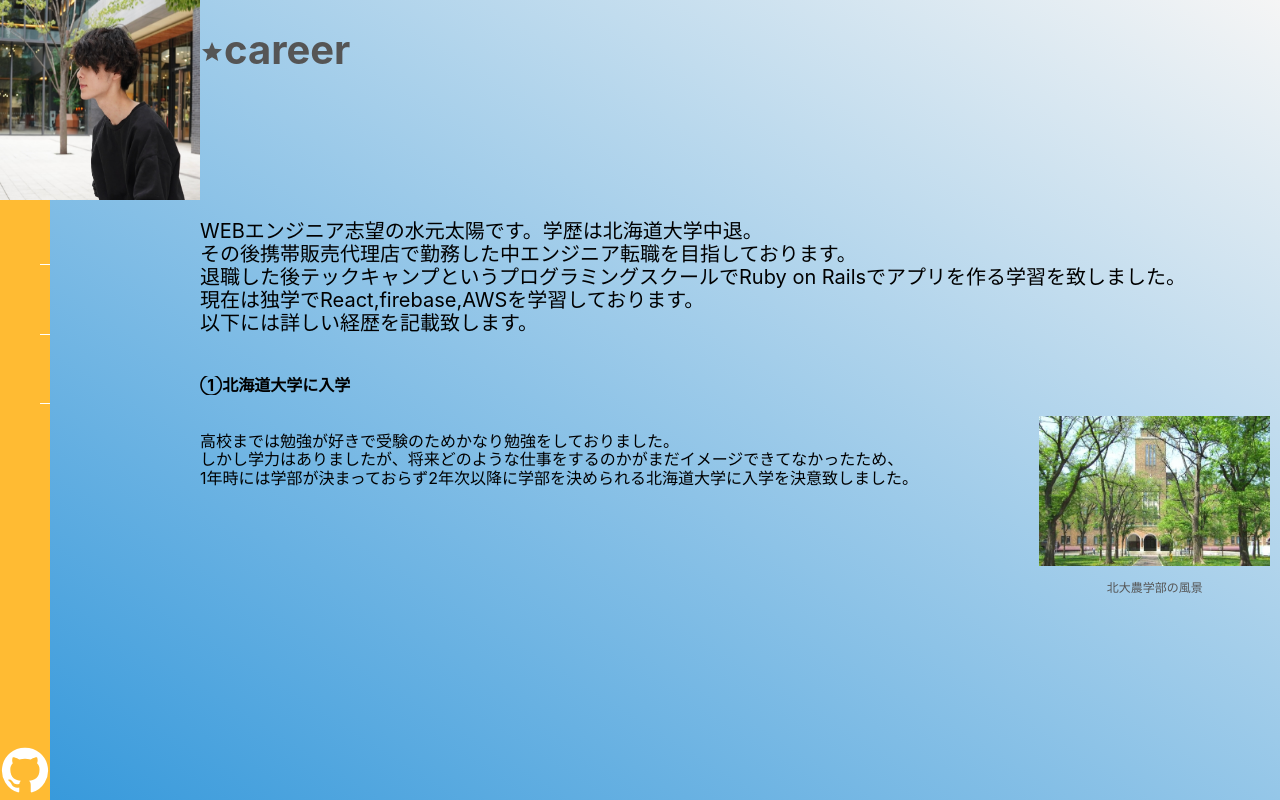
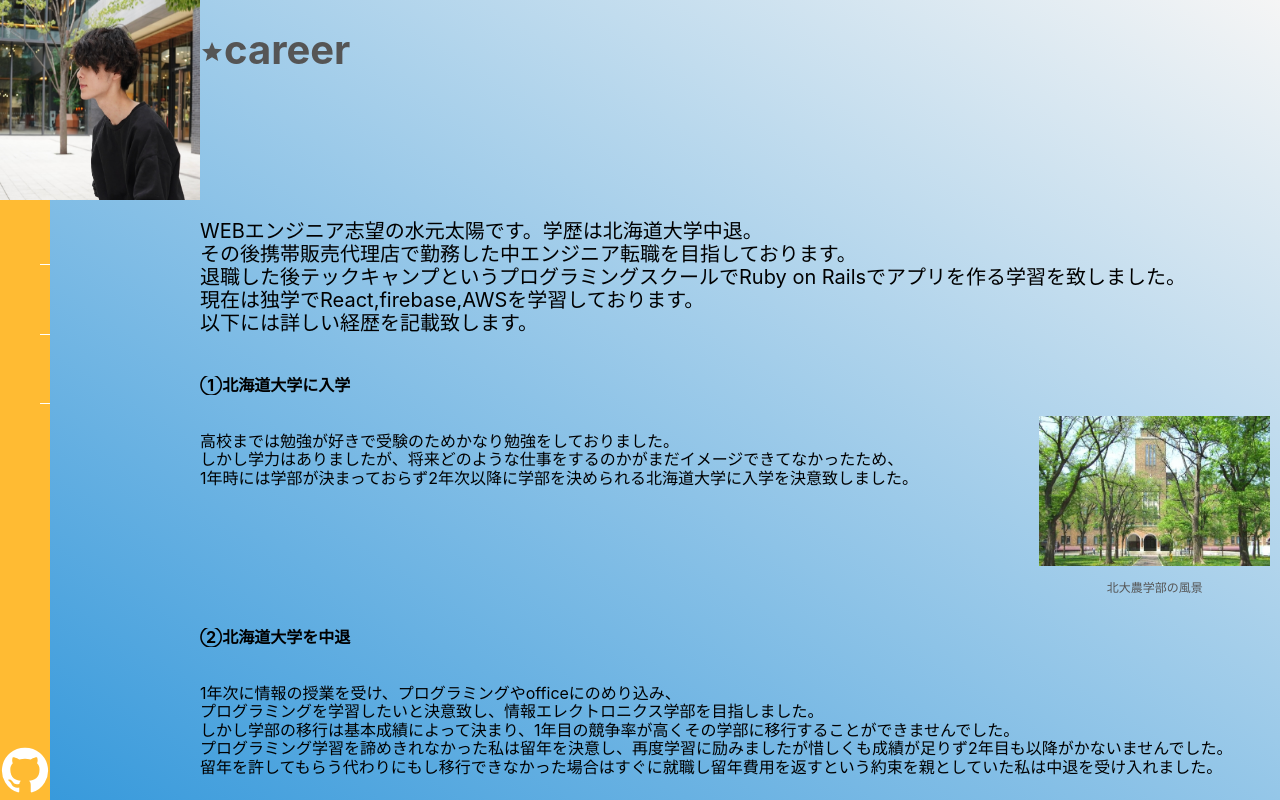
Before and after one commit to Taiyo86-create/myportfolio, a React (Create React App) app: page / in a window 1280 px wide. Built offline with nearby package versions, Linux system fonts and the light colour scheme.

Commit message:
2つ目の経歴

```diff
--- a/src/components/Career/Career.css
+++ b/src/components/Career/Career.css
@@ -1,7 +1,7 @@
 .career{
     overflow-y: scroll;
     width: calc(100vw - 200px);
-    max-height: 100%;
+    height: 100vh;
 }
 
 .career::-webkit-scrollbar{
@@ -12,6 +12,8 @@
 .introduce{
     font-size: 20px;
 }
+
+
 
 .sectionContainer{
     display: flex;
--- a/src/components/Career/Career.js
+++ b/src/components/Career/Career.js
@@ -36,6 +36,20 @@ const Career = () => {
           </div>
         </div>
       </div>
+      <div className='section'>
+        <h4>②北海道大学を中退</h4>
+        <div className='sectionContainer'>
+          <p>
+            1年次に情報の授業を受け、プログラミングやofficeにのめり込み、<br />
+            プログラミングを学習したいと決意致し、情報エレクトロニクス学部を目指しました。<br />
+            しかし学部の移行は基本成績によって決まり、1年目の競争率が高くその学部に移行することができませんでした。<br />
+            プログラミング学習を諦めきれなかった私は留年を決意し、再度学習に励みましたが惜しくも成績が足りず2年目も以降がかないませんでした。<br />
+            留年を許してもらう代わりにもし移行できなかった場合はすぐに就職し留年費用を返すという約束を親としていた私は中退を受け入れました。
+          </p>
+        </div>
+      </div>
+
+
     </motion.div>
   )
 }
```
